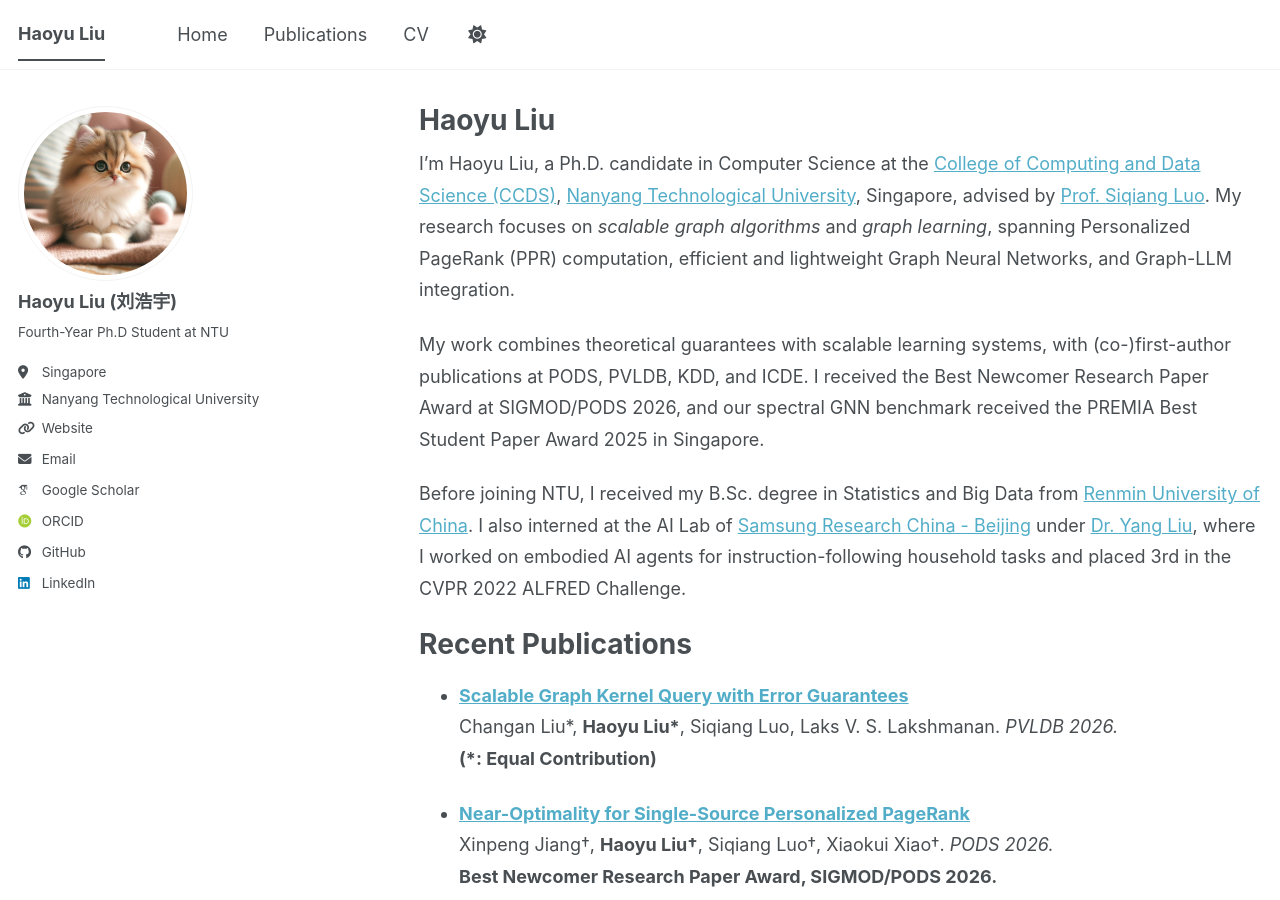
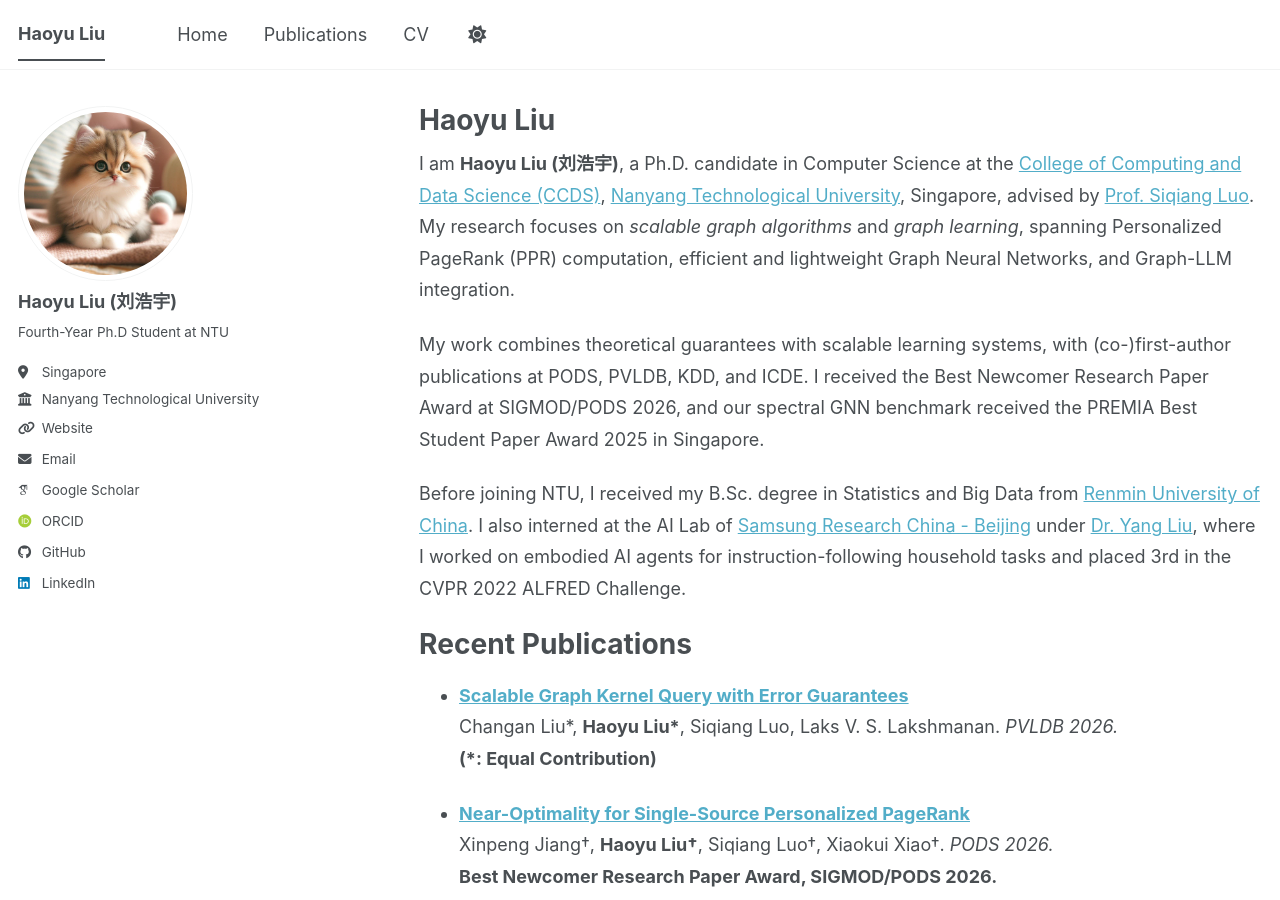
Before and after one commit to hyLiu-777/hyLiu-777.github.io, a Jekyll site: the page built from _pages/about.md, in a window 1280 px wide and 900 px high. Built offline with Jekyll 4.4.1, drawn with Linux system fonts in a browser that asks for light colours; some web fonts are replaced; a script bundle is joined from its source files by our own code; library files that are not in the unit come from our copies.

Commit message:
Strengthen homepage name signal for search

```diff
--- a/_pages/about.md
+++ b/_pages/about.md
@@ -31,7 +31,7 @@ redirect_from:
   }
 </style>
 
-I'm Haoyu Liu, a Ph.D. candidate in Computer Science at the [College of Computing and Data Science (CCDS)](https://www.ntu.edu.sg/computing), [Nanyang Technological University](https://www.ntu.edu.sg/), Singapore, advised by [Prof. Siqiang Luo](https://siqiangluo.com/). My research focuses on *scalable graph algorithms* and *graph learning*, spanning Personalized PageRank (PPR) computation, efficient and lightweight Graph Neural Networks, and Graph-LLM integration.
+I am **Haoyu Liu (刘浩宇)**, a Ph.D. candidate in Computer Science at the [College of Computing and Data Science (CCDS)](https://www.ntu.edu.sg/computing), [Nanyang Technological University](https://www.ntu.edu.sg/), Singapore, advised by [Prof. Siqiang Luo](https://siqiangluo.com/). My research focuses on *scalable graph algorithms* and *graph learning*, spanning Personalized PageRank (PPR) computation, efficient and lightweight Graph Neural Networks, and Graph-LLM integration.
 
 My work combines theoretical guarantees with scalable learning systems, with (co-)first-author publications at PODS, PVLDB, KDD, and ICDE. I received the Best Newcomer Research Paper Award at SIGMOD/PODS 2026, and our spectral GNN benchmark received the PREMIA Best Student Paper Award 2025 in Singapore.
 
```
